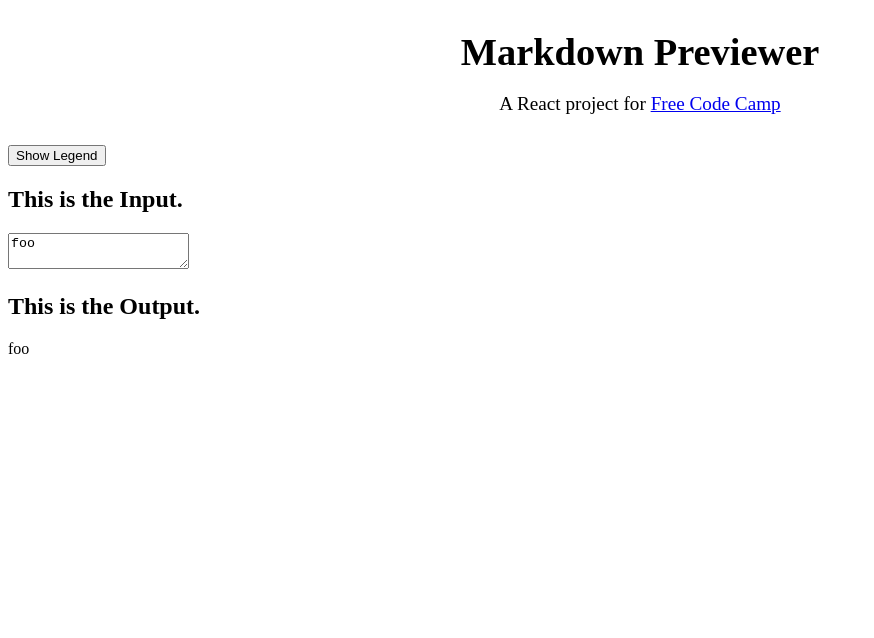
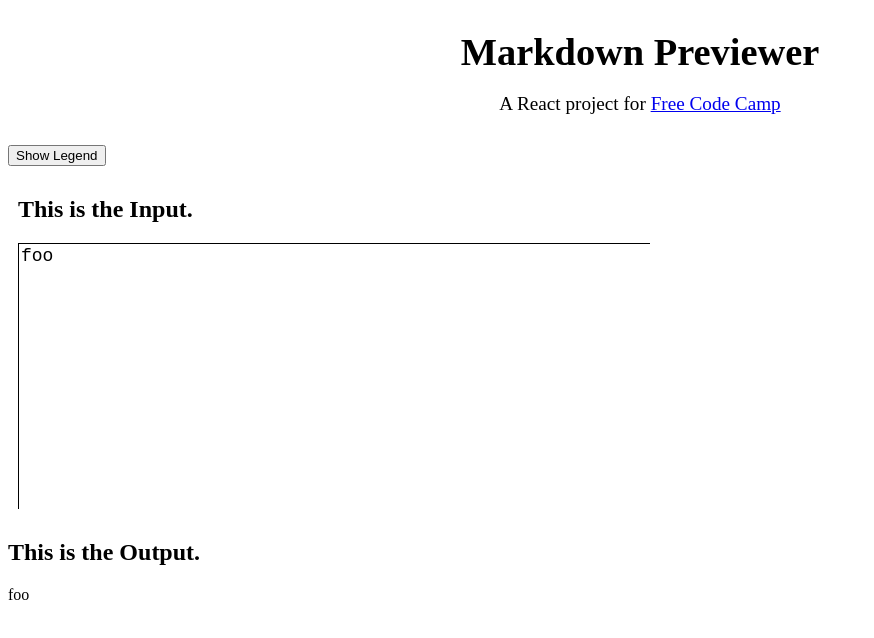
Before and after one commit to halfalpine/markdown-previewer, a React (Create React App) app: page / in a window 1280 px wide. Shown: the top 638 px of the page, without its empty margins (0-874 px from the left). Built offline with nearby package versions, Linux system fonts and the light colour scheme.

Commit message:
Add styles for Input

```diff
--- a/src/components/Input.js
+++ b/src/components/Input.js
@@ -1,19 +1,35 @@
 import React from 'react';
 import PropTypes from 'prop-types';
+import styled from 'styled-components';
 
-const Input = ({text, handleInputChange}) =>
-  <div className="md-component">
+import { TextColumn, TextDisplay } from './Styles';
+
+const FormDisplay = TextDisplay.withComponent('form');
+
+const TextArea = styled.textarea.attrs({
+  type: 'text',
+  autoFocus: false,
+}) `
+  height: 100%;
+  width: 100%;
+  font: inherit;
+  font-family: monospace;
+  border: none;
+  outline: none;
+  resize: none;
+`;
+
+const Input = ({ text, handleInputChange }) =>
+  <TextColumn>
     <h2>This is the Input.</h2>
-    <form className="textarea-input">
-      <textarea
-        autoFocus={false}
-        type="text"
+    <FormDisplay>
+      <TextArea
         value={text}
         onChange={handleInputChange}
       >
-      </textarea>
-    </form>
-  </div>
+      </TextArea>
+    </FormDisplay>
+  </TextColumn>
 
 Input.propTypes = {
   text: PropTypes.string.isRequired,
--- /dev/null
+++ b/src/components/Styles.js
@@ -0,0 +1,14 @@
+import styled from 'styled-components';
+
+export const TextColumn = styled.div`
+    width: 50%;
+    padding: 10px;
+`;
+
+export const TextDisplay = styled.div`
+    height: 33vh;
+    background: white;
+    border: 1px solid black;
+    font-size: 18px;
+    padding: 0px;
+`;
```
